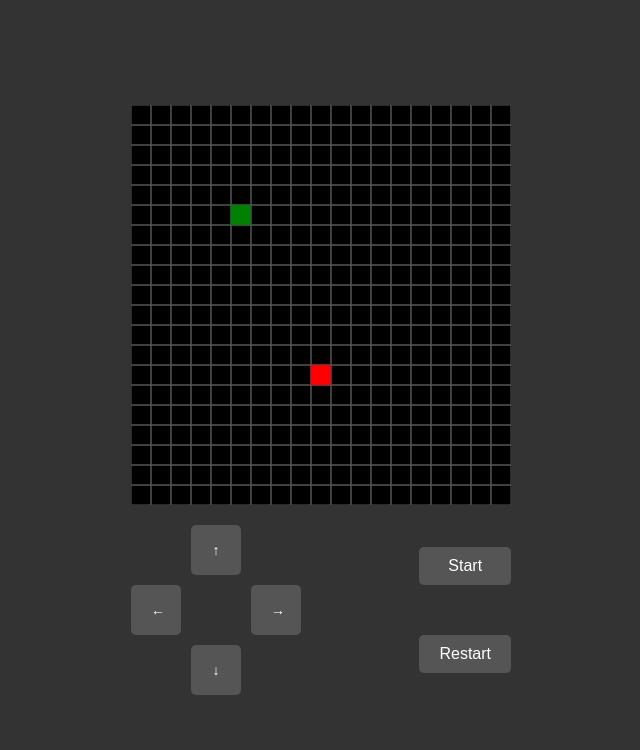
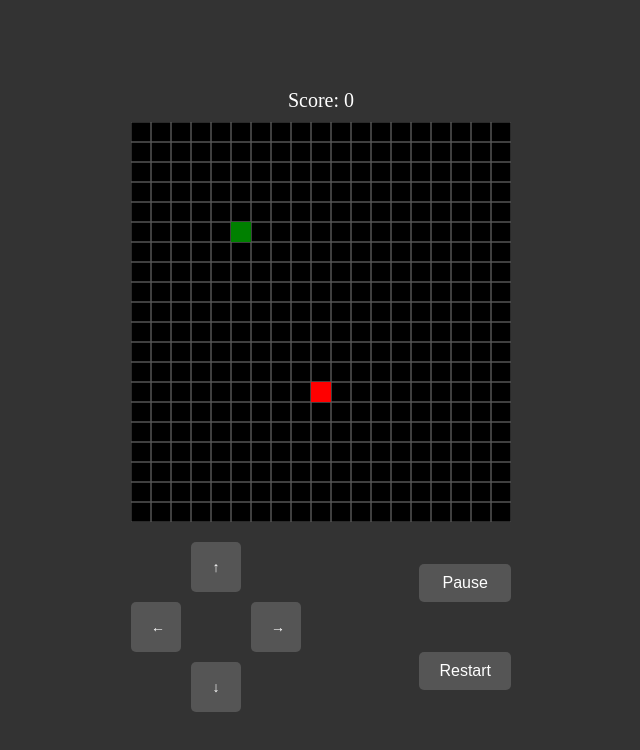
Before and after one commit to aharita/snake, a plain HTML site: page index.html in a window 1280 px wide. Both pictures are taken after a click on the button "Restart". Shown: the whole page, without its empty margins (319-959 px from the left). Drawn offline with Linux system fonts and the light colour scheme.

Commit message:
add score

```diff
--- a/game.js
+++ b/game.js
@@ -10,7 +10,8 @@ class Game {
       this.gridSize,
       this.canvasWidth,
       this.canvasHeight,
-      this.food
+      this.food,
+      this
     );
     this.direction = "right";
     this.lastUpdateTime = 0;
@@ -19,12 +20,15 @@ class Game {
     this.gameOver = false;
     this.animationFrameId = null;
     this.isPaused = false;
+    this.score = 0;
+    this.scoreElement = document.getElementById("score");
   }
 
   start() {
     this.drawGrid();
     this.snake.draw(this.context);
     this.food.draw(this.context);
+    this.updateScore();
 
     window.addEventListener("keydown", this.changeDirection.bind(this));
     this.isPaused = false;
@@ -62,6 +66,10 @@ class Game {
 
   clearCanvas() {
     this.context.clearRect(0, 0, this.canvasWidth, this.canvasHeight);
+  }
+
+  updateScore() {
+    this.scoreElement.textContent = `Score: ${this.score}`;
   }
 
   changeDirection(event) {
@@ -111,6 +119,7 @@ class Game {
       this.snake.draw(this.context);
       this.food.draw(this.context);
       this.directionChanged = false;
+      this.updateScore();
     }
 
     if (!this.gameOver) {
@@ -127,5 +136,7 @@ class Game {
       this.canvasWidth / 2,
       this.canvasHeight / 2
     );
+    this.score = 0;
+    this.updateScore();
   }
 }
--- a/index.html
+++ b/index.html
@@ -7,6 +7,9 @@
     <link rel="stylesheet" href="styles.css" />
   </head>
   <body>
+    <div class="score-container">
+      <span id="score">Score: 0</span>
+    </div>
     <canvas id="canvas" width="380" height="400"></canvas>
     <div class="controls-container">
       <div class="direction-buttons">
--- a/index.js
+++ b/index.js
@@ -13,8 +13,7 @@ window.onload = function () {
       game.clearCanvas();
       game = new Game(canvas, context);
       game.start();
-      game.pause();
-      document.getElementById("pauseResumeButton").textContent = "Start"; // Change text to "Start"
+      document.getElementById("pauseResumeButton").textContent = "Pause";
     });
 
   document
--- a/snake.js
+++ b/snake.js
@@ -1,9 +1,10 @@
 class Snake {
-  constructor(gridSize, canvasWidth, canvasHeight, food) {
+  constructor(gridSize, canvasWidth, canvasHeight, food, game) {
     this.gridSize = gridSize;
     this.canvasWidth = canvasWidth;
     this.canvasHeight = canvasHeight;
     this.food = food;
+    this.game = game;
     this.segments = [{ x: gridSize * 5, y: gridSize * 5 }];
     this.direction = "right";
   }
@@ -51,6 +52,7 @@ class Snake {
 
     if (head.x === this.food.x && head.y === this.food.y) {
       this.food.generateNewPosition(this.canvasWidth, this.canvasHeight);
+      this.game.score++;
     } else {
       this.segments.pop();
     }
--- a/styles.css
+++ b/styles.css
@@ -69,3 +69,9 @@ button {
   grid-column: 3;
   grid-row: 2;
 }
+
+.score-container {
+  margin-bottom: 10px;
+  font-size: 20px;
+  color: white;
+}
```
